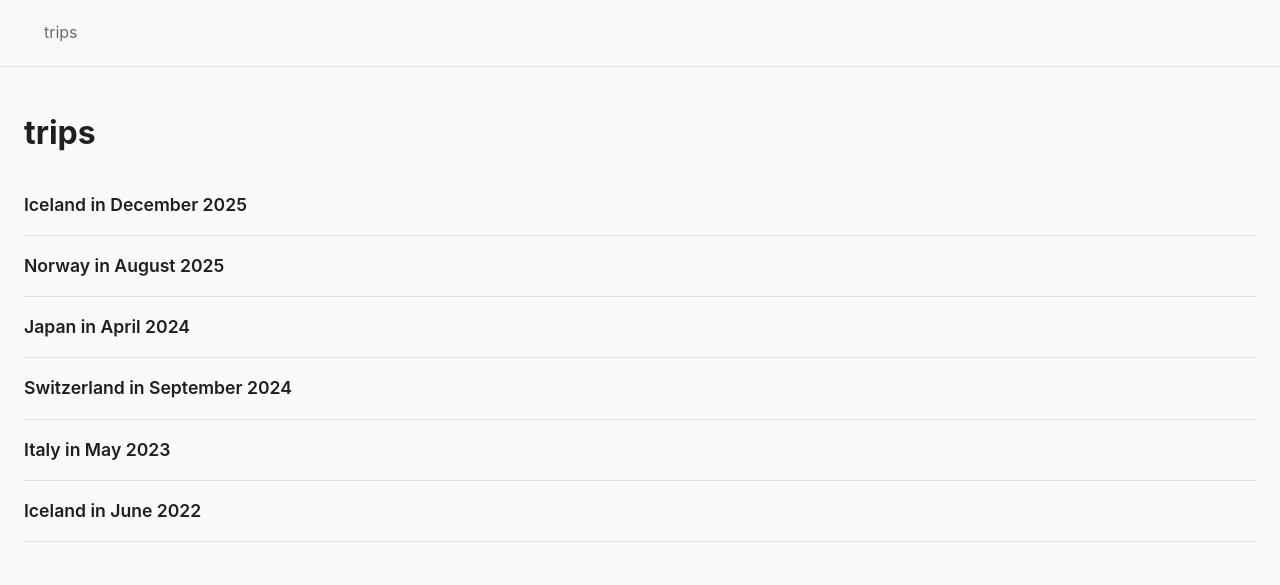
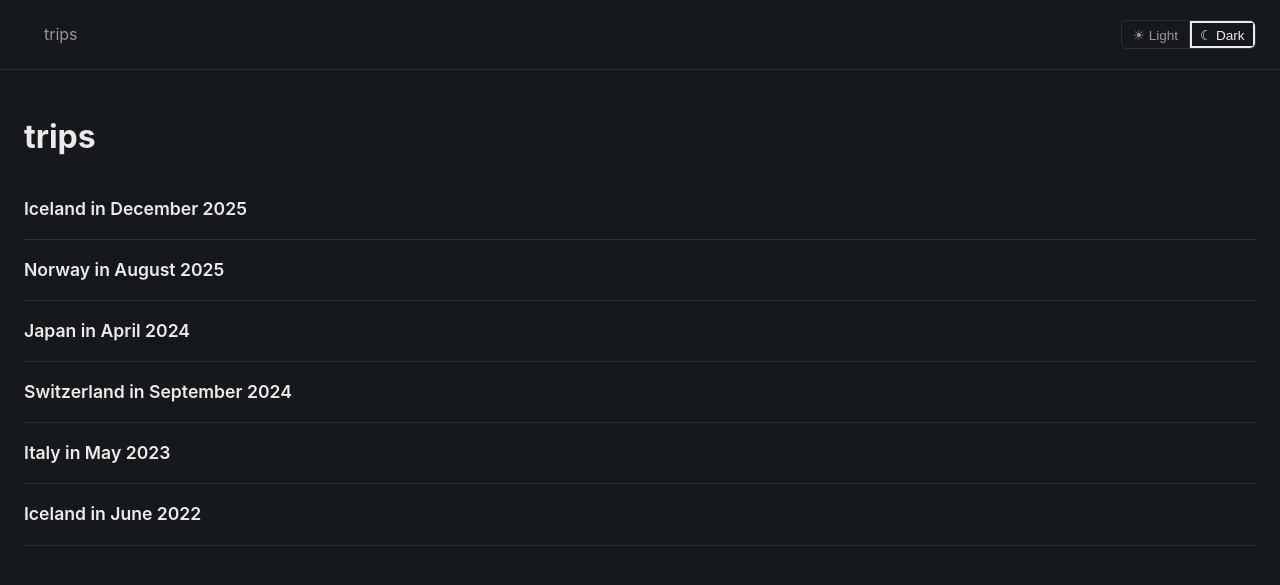
Before and after one commit to fewnotes/travel-blogs, a Jekyll site: the page built from index.md, in a window 1280 px wide. Shown: the top 585 px of the page. Built offline with Jekyll 4.4.1, drawn with Linux system fonts in a browser that asks for light colours.

Commit message:
Add light/dark theme toggle, matching the sister site's pattern
- Dark is the default (matches fewnotes/travels); a Light/Dark segmented
  control in the header switches themes and persists the choice in
  localStorage
- An inline head script applies the saved theme before first paint to
  avoid a flash of the wrong theme
- Existing color palette becomes the light-mode override; dark-mode
  colors are new

```diff
--- a/_layouts/default.html
+++ b/_layouts/default.html
@@ -4,6 +4,16 @@
 <meta charset="UTF-8">
 <meta name="viewport" content="width=device-width, initial-scale=1.0">
 <title>{{ page.title | default: "trips" }}</title>
+<script>
+  (function () {
+    try {
+      var saved = localStorage.getItem("travelBlog.theme");
+      document.documentElement.setAttribute("data-theme", saved === "light" ? "light" : "dark");
+    } catch (e) {
+      document.documentElement.setAttribute("data-theme", "dark");
+    }
+  })();
+</script>
 <link rel="stylesheet" href="/assets/css/style.css?v={{ site.github.build_revision }}">
 </head>
 <body>
@@ -11,9 +21,14 @@
   <nav>
     <a href="/">trips</a>
   </nav>
+  <div class="seg-switch" role="group" aria-label="Page theme">
+    <button id="theme-light-btn" type="button">☀ Light</button>
+    <button id="theme-dark-btn" type="button">☾ Dark</button>
+  </div>
 </header>
 <main>
 {{ content }}
 </main>
+<script src="/assets/js/theme.js?v={{ site.github.build_revision }}"></script>
 </body>
 </html>
--- a/assets/css/style.css
+++ b/assets/css/style.css
@@ -1,4 +1,13 @@
 :root {
+  color-scheme: dark;
+  --bg: #15181c;
+  --text: #ecebe8;
+  --muted: #9a978f;
+  --accent: #4fb8d9;
+  --border: #2f3237;
+}
+:root[data-theme="light"] {
+  color-scheme: light;
   --bg: #fbfaf8;
   --text: #1f1f1f;
   --muted: #6b6b6b;
@@ -12,15 +21,46 @@ body {
   background: var(--bg);
   color: var(--text);
   line-height: 1.6;
+  transition: background-color 0.15s ease, color 0.15s ease;
 }
 .site-header {
   display: flex;
   align-items: center;
+  justify-content: space-between;
   padding: 1.25rem 1.5rem;
   border-bottom: 1px solid var(--border);
 }
 .site-header nav a { margin-left: 1.25rem; color: var(--muted); text-decoration: none; }
 .site-header nav a:hover { color: var(--accent); }
+.seg-switch {
+  display: inline-flex;
+  border: 1px solid var(--border);
+  border-radius: 6px;
+  overflow: hidden;
+}
+.seg-switch button {
+  border: none;
+  background: transparent;
+  color: var(--muted);
+  font-size: 0.85rem;
+  padding: 0.35rem 0.65rem;
+  cursor: pointer;
+}
+.seg-switch button:first-child { border-right: 1px solid var(--border); }
+.seg-switch button.active { background: var(--text); color: var(--bg); cursor: default; }
+.seg-switch button.active:hover { background: var(--text); }
+/* Light/Dark buttons always look like their own theme, regardless of which
+   theme is currently active, so the toggle reads correctly either way. */
+#theme-light-btn.active, #theme-light-btn.active:hover {
+  background: #fbfaf8;
+  color: #1f1f1f;
+  box-shadow: inset 0 0 0 2px var(--text);
+}
+#theme-dark-btn.active, #theme-dark-btn.active:hover {
+  background: #15181c;
+  color: #ecebe8;
+  box-shadow: inset 0 0 0 2px var(--text);
+}
 main { padding: 1.5rem; }
 h1, h2, h3 { line-height: 1.3; }
 a { color: var(--accent); }
--- /dev/null
+++ b/assets/js/theme.js
@@ -0,0 +1,25 @@
+(function () {
+  var KEY = "travelBlog.theme";
+  var lightBtn = document.getElementById("theme-light-btn");
+  var darkBtn = document.getElementById("theme-dark-btn");
+
+  function setTheme(value) {
+    document.documentElement.setAttribute("data-theme", value);
+    try {
+      localStorage.setItem(KEY, value);
+    } catch (e) {}
+    updateButtons();
+  }
+
+  function updateButtons() {
+    var isLight = document.documentElement.getAttribute("data-theme") === "light";
+    lightBtn.classList.toggle("active", isLight);
+    lightBtn.setAttribute("aria-pressed", String(isLight));
+    darkBtn.classList.toggle("active", !isLight);
+    darkBtn.setAttribute("aria-pressed", String(!isLight));
+  }
+
+  lightBtn.addEventListener("click", function () { setTheme("light"); });
+  darkBtn.addEventListener("click", function () { setTheme("dark"); });
+  updateButtons();
+})();
```
